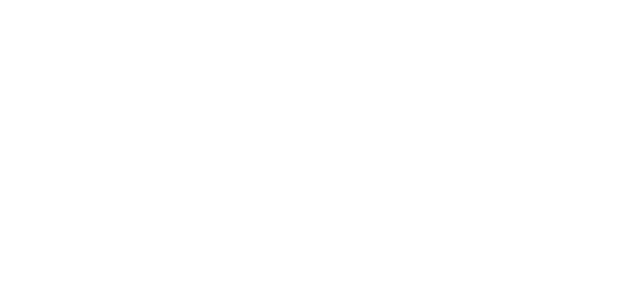
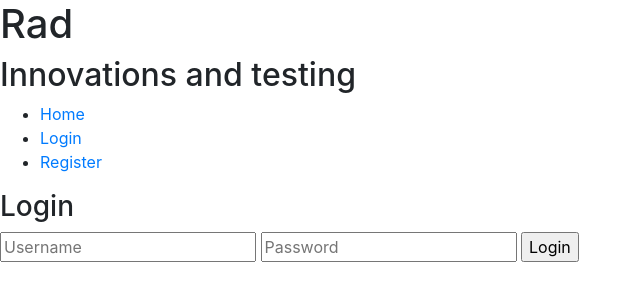
Before and after one commit to Radmang/radmang.github.io, a plain HTML site: page index.html in a window 1280 px wide. Shown: the whole page, without its empty margins (0-642 px from the left). Drawn offline with nearby package versions, Linux system fonts and the light colour scheme.

Commit message:
beginning html structure of the landing page

```diff
--- a/index.html
+++ b/index.html
@@ -1 +1,40 @@
 <!-- create a bootstrap html landing page with a login and registration form in the centre -->
+<!DOCTYPE HTML>
+<html>
+    <head>
+        <title>Home</title>
+        <link rel="stylesheet" href="css/bootstrap.min.css">
+        <link rel="stylesheet" href="css/custom.css">
+    </head>
+
+    <!-- create a body -->
+    <body>
+        <h1>Rad</h1>
+        <h2>Innovations and testing</h2>
+
+        <!-- create a container -->
+        <container>
+            <!-- create a navigation bar -->
+            <nav>
+                <ul>
+                    <li><a href="index.html">Home</a></li>
+                    <li><a href="login.html">Login</a></li>
+                    <li><a href="register.html">Register</a></li>
+                </ul>
+            </nav>
+        </container>
+
+        <!-- create a container -->
+        <container>
+            <!-- create a centered login and registration form -->
+            <centre>
+                <h3>Login</h3>
+            </centre>
+            <form>
+                <input type="text" name="username" placeholder="Username">
+                <input type="password" name="password" placeholder="Password">
+                <input type="submit" name="login" value="Login">
+            </form>
+        </container>
+    </body>
+</html>
```
